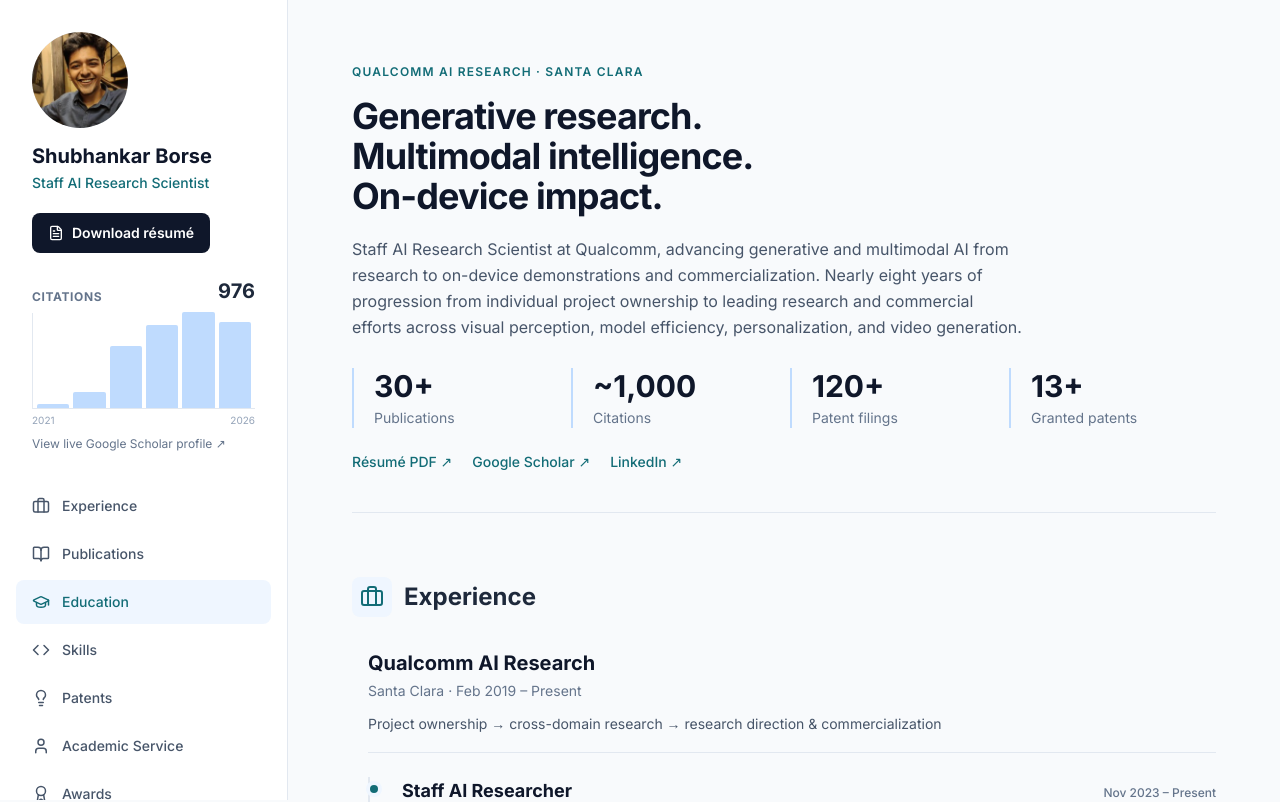
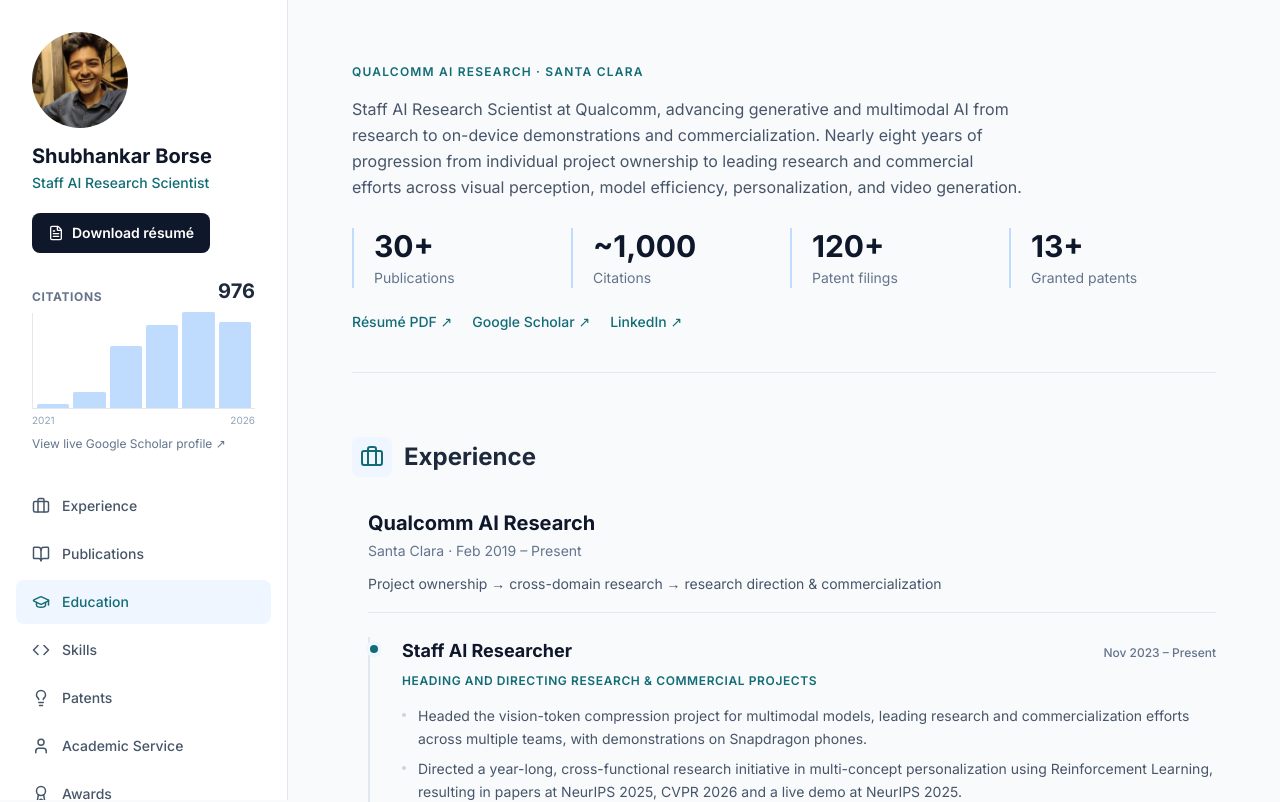
Before and after one commit to sborse3/webpage, a React (Vite) app: page / in a window 1280 px wide. Shown: the top 802 px of the page. Built offline with nearby package versions, Linux system fonts and the light colour scheme.

Commit message:
Remove hero headline and reword first Qualcomm bullet
Co-Authored-By: Claude Sonnet 5.5 <noreply@anthropic.com>

```diff
--- a/App.tsx
+++ b/App.tsx
@@ -215,7 +215,6 @@ const App: React.FC = () => {
 
         <header className="mb-4 border-b border-slate-200 pb-10">
             <p className="text-xs font-semibold uppercase tracking-widest text-accent mb-4">{RESUME_DATA.experience[0].company} · {RESUME_DATA.experience[0].location}</p>
-            <h2 className="text-3xl sm:text-4xl font-bold tracking-tight text-slate-900 leading-tight mb-5">Generative research.<br />Multimodal intelligence.<br />On-device impact.</h2>
             <p className="text-slate-600 leading-relaxed max-w-2xl">{RESUME_DATA.summary}</p>
             <div className="mt-7 grid grid-cols-2 sm:grid-cols-4 gap-x-3 gap-y-5">
                 {[[RESUME_DATA.portfolio.papers, 'Publications'], [RESUME_DATA.portfolio.citations, 'Citations'], [RESUME_DATA.portfolio.filings, 'Patent filings'], [RESUME_DATA.portfolio.grants, 'Granted patents']].map(([value, label]) => (
--- a/constants.ts
+++ b/constants.ts
@@ -38,7 +38,7 @@ export const RESUME_DATA: ResumeData = {
       "location": "Santa Clara",
       "period": "Nov 2023 – Present",
       "achievements": [
-        "Headed the vision-token compression project for multimodal models, directing research and commercialization efforts across multiple teams, with demonstrations on Snapdragon phones.",
+        "Headed the vision-token compression project for multimodal models, leading research and commercialization efforts across multiple teams, with demonstrations on Snapdragon phones.",
         "Directed a year-long, cross-functional research initiative in multi-concept personalization using Reinforcement Learning, resulting in papers at NeurIPS 2025, CVPR 2026 and a live demo at NeurIPS 2025.",
         "Mentored research teams working on physically grounded video generation, motion-aware video retrieval, and relighting with video diffusion.",
         "Lead research on parameter-efficient finetuning and drove commercial efforts for zero-shot personalization and LoRA adapters."
```
